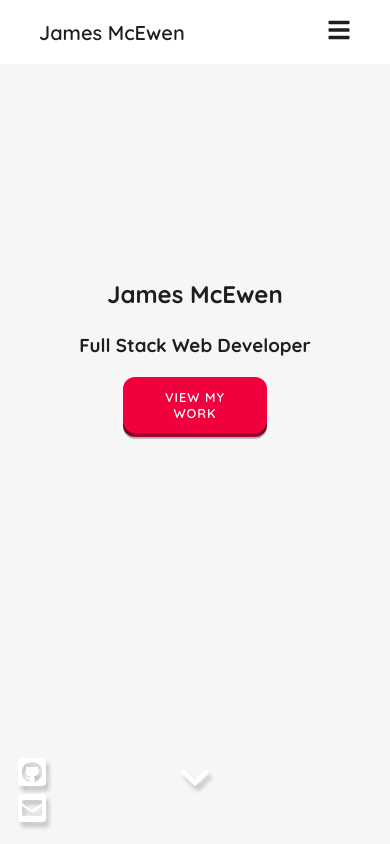
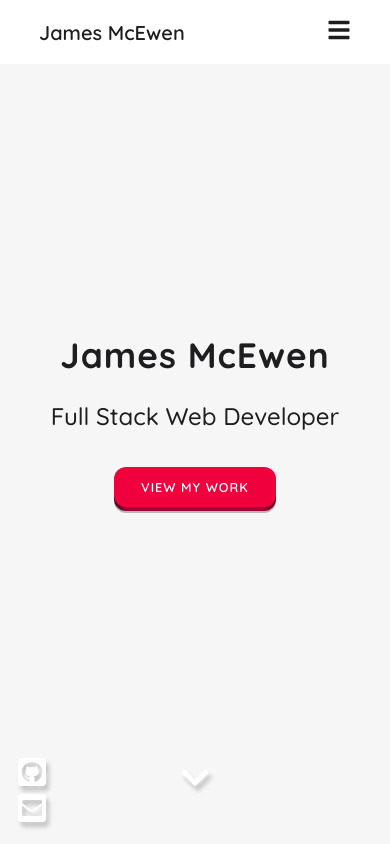
Before and after one commit to jemcewen/portfolio, a React (Create React App) app: page / in a window 390 px wide. Shown: the top 844 px of the page. Built offline with nearby package versions, Linux system fonts and the light colour scheme; the HTML template or start-up script is replaced by a standard one.

Commit message:
Remove background and button styles

```diff
--- a/src/layout/Home/Home.module.css
+++ b/src/layout/Home/Home.module.css
@@ -1,38 +1,24 @@
-.home {
-  background: linear-gradient(rgb(246, 246, 246), rgba(0, 0, 0, 0) 50%),
-    linear-gradient(rgba(0, 0, 0, 0) 50%, rgb(246, 246, 246)),
-    url('https://www.pixeden.com/media/k2/galleries/112/001-subtle-light-pattern-background-texture.jpg');
-}
-
 .landing {
   display: flex;
   flex-direction: column;
   align-items: center;
   width: 90%;
   gap: 1.5rem;
-  padding-bottom: 8rem;
 }
 
-.name {
+.heading {
   font-size: 4rem;
-  font-weight: 600;
+  font-weight: 700;
+  letter-spacing: 1px;
 }
 
-.title {
+.sub-heading {
   font-size: 2rem;
-  font-weight: 400;
-  font-style: italic;
+  font-weight: 500;
 }
 
-.buttons {
-  display: flex;
-  justify-content: space-between;
-  gap: 1rem;
+.button {
   margin-top: 1rem;
-}
-
-.contact {
-  display: none;
 }
 
 .socials {
@@ -73,19 +59,12 @@
 }
 
 @media (max-width: 480px) {
-  .name {
-    font-size: 2.5rem;
+  .heading {
+    font-size: 2.2rem;
   }
 
-  .title {
+  .sub-heading {
     font-size: 1.5rem;
-  }
-  .contact {
-    display: inline;
-  }
-
-  .button {
-    width: 9rem;
   }
 
   .socials {
@@ -94,6 +73,7 @@
     padding: 0;
     gap: 0;
   }
+
   .icon {
     font-size: 2rem;
   }
```
